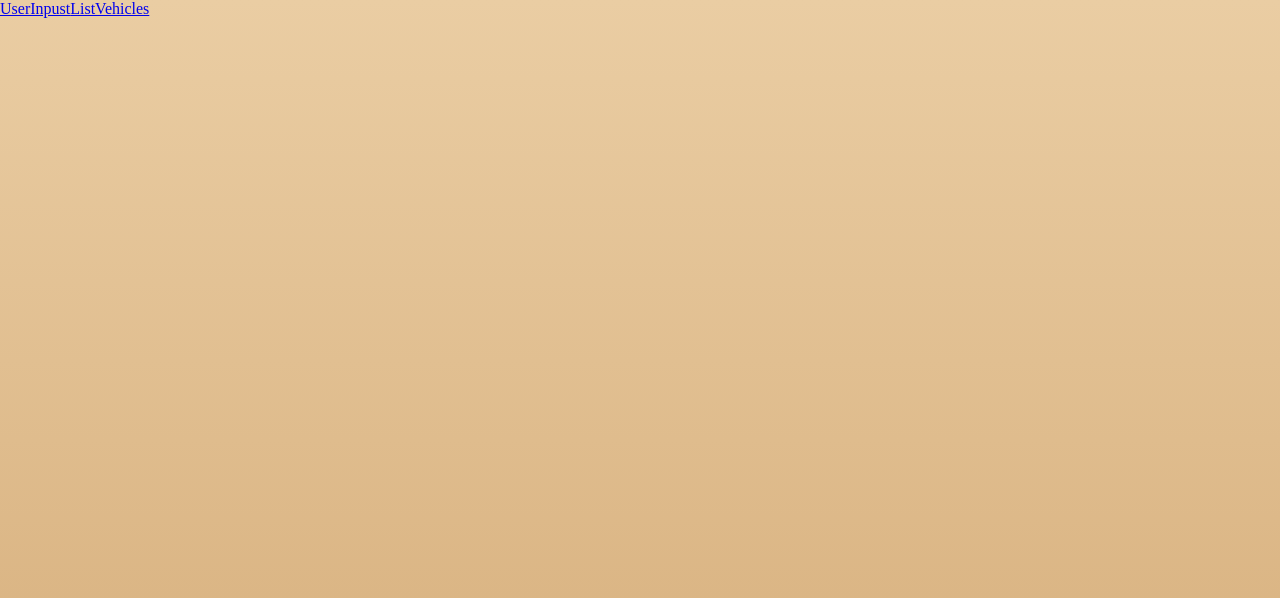
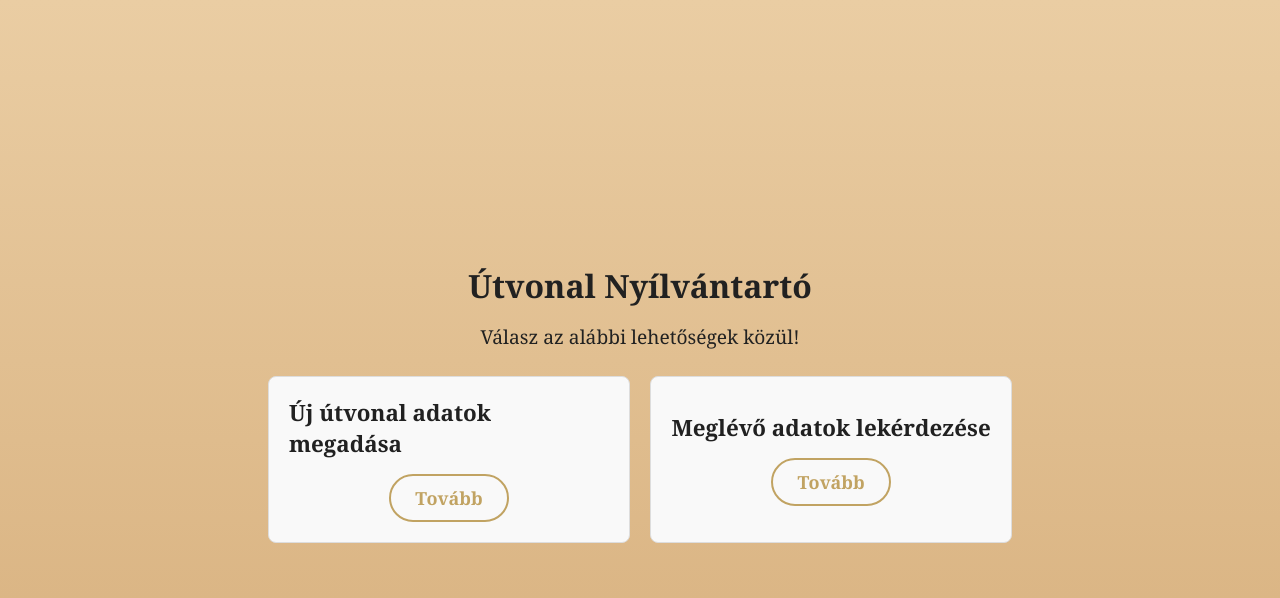
Before and after one commit to novadaya/utvonal-nyilvantarto, a React (Create React App) app: page / in a window 1280 px wide. Shown: the top 598 px of the page. Built offline with nearby package versions, Linux system fonts and the light colour scheme.

Commit message:
firebase init

```diff
--- a/package.json
+++ b/package.json
@@ -6,10 +6,12 @@
     "@testing-library/jest-dom": "^5.17.0",
     "@testing-library/react": "^13.4.0",
     "@testing-library/user-event": "^13.5.0",
+    "firebase": "^10.8.1",
     "react": "^18.2.0",
     "react-dom": "^18.2.0",
     "react-router-dom": "^6.22.2",
     "react-scripts": "5.0.1",
+    "uid": "^2.0.2",
     "web-vitals": "^2.1.4"
   },
   "scripts": {
--- a/src/App.css
+++ b/src/App.css
@@ -2,12 +2,123 @@
   box-sizing: border-box;
   padding: 0;
   margin: 0;
+  font-family: Cambria, Cochin, Georgia, Times, 'Times New Roman', serif;
 }
 
 body {
   width: 100%;
   height: 100vh;
+  display: flex;
+  align-items: center;
+  justify-content: center;
+  color:#212121;
   background: #eacda3;  /* fallback for old browsers */
   background: -webkit-linear-gradient(to top, #d6ae7b, #eacda3);  /* Chrome 10-25, Safari 5.1-6 */
   background: linear-gradient(to top, #d6ae7b, #eacda3); /* W3C, IE 10+/ Edge, Firefox 16+, Chrome 26+, Opera 12+, Safari 7+ */
 }
+
+.home {
+  max-width: 800px;
+  height: 100vh;
+  display: flex;
+  flex-wrap: wrap;
+  justify-content: center;
+  align-items: center;
+  flex-direction: column;
+}
+
+.box-container {
+  width: 100%;
+  display: flex;
+  flex-wrap: wrap;
+}
+
+h1 {
+  font-size: 2rem;
+  margin: 1rem;
+}
+
+p {
+  margin-bottom: 1rem;
+  font-size: 1.2rem;
+}
+
+
+
+.box {
+  flex: 1;
+  min-width: 350px;
+  margin: 10px;
+  padding: 20px;
+  border: 1px solid #ddd;
+  display: flex;
+  align-items: center;
+  justify-content: center;
+  flex-direction: column;
+  border-radius: 8px;
+  background-color: #f9f9f9;
+}
+
+h2 {
+  font-size: 1.4rem;
+  margin-bottom: 15px;
+}
+
+button {
+  cursor: pointer;
+  position: relative;
+  padding: 10px 24px;
+  font-size: 18px;
+  color: rgb(193, 163, 98);
+  border: 2px solid rgb(193, 163, 98);
+  border-radius: 34px;
+  background-color: transparent;
+  font-weight: 600;
+  transition: all 0.3s cubic-bezier(0.23, 1, 0.320, 1);
+  overflow: hidden;
+}
+
+button::before {
+  content: '';
+  position: absolute;
+  inset: 0;
+  margin: auto;
+  width: 50px;
+  height: 50px;
+  border-radius: inherit;
+  scale: 0;
+  z-index: -1;
+  background-color: rgb(193, 163, 98);
+  transition: all 0.6s cubic-bezier(0.23, 1, 0.320, 1);
+}
+
+button:hover::before {
+  scale: 3;
+}
+
+button:hover {
+  color: #212121;
+  scale: 1.05;
+  box-shadow: 0 0px 20px rgba(193, 163, 98,0.4);
+}
+
+button:active {
+  scale: 1;
+}
+
+.back-to-home {
+  position: fixed;
+  left: 20px;
+  top: 20px;
+}
+
+
+@media only screen and (max-width: 768px) {
+  .card {
+      flex: 100%;
+  }
+
+  button {
+    width: 100%;
+  }
+}
--- /dev/null
+++ b/src/Components/BackToHome.jsx
@@ -0,0 +1,8 @@
+import '../App.css';
+export default function BackToHome() {
+    return (
+        <div className="back-to-home">
+            <button onClick={() => window.location = "/"}>Vissza</button>
+        </div>
+    );
+}
--- /dev/null
+++ b/src/Components/SingleUserInput.jsx
@@ -0,0 +1,56 @@
+import "../App.css";
+import { useState } from "react";
+import { initializeApp } from 'firebase/app';
+import { getDatabase, ref, set } from 'firebase/database';
+
+export default function SingleUserInput() {
+    const [date, setDate] = useState('');
+    const [time, setTime] = useState('');
+    const [telepules, setTelepules] = useState('');
+    const [utca, setUtca] = useState('');
+    const [hazszam, setHazszam] = useState('');
+    const [partner, setPartner] = useState('');
+    const [km, setKm] = useState('');
+
+    const firebaseConfig = {
+        apiKey: "AIzaSyBEXnOuLfVgbEw5THtLsnTJMTEXdDkFCXI",
+        authDomain: "slotsfire-c2552.firebaseapp.com",
+        databaseURL: "https://slotsfire-c2552.firebaseio.com",
+        projectId: "slotsfire-c2552",
+        storageBucket: "slotsfire-c2552.appspot.com",
+        messagingSenderId: "337384928398",
+        appId: "1:337384928398:web:9e493cb3a9d92b6d5745df"
+      };
+
+      initializeApp(firebaseConfig);
+      const database = getDatabase();
+      const usersRef = ref(database, 'users');
+
+      const user = {
+        name: "John Doe",
+        email: "johndoe@example.com",
+      };
+
+      set(usersRef, user);
+
+    const Push = () => {
+        database.ref("user").set({
+            name: date,
+            age: km,
+        }).catch(alert);
+    }
+
+    return (
+        <div  style={{ marginTop: 250 }}>
+            <center>
+                <input placeholder="Enter your name" value={date}
+                    onChange={(e) => setDate(e.target.value)} />
+                <br /><br />
+                <input placeholder="Enter your age" value={km}
+                    onChange={(e) => setKm(e.target.value)} />
+                <br /><br />
+                <button onClick={Push}>PUSH</button>
+            </center>
+        </div>
+    );
+}
--- /dev/null
+++ b/src/Components/firebaseConfig/Firebase.jsx
@@ -0,0 +1,3 @@
+import React from "react";
+import StartFirebase from "./FirebaseConfig";
+import { ref, set, get, update, remowe, child} from 'firebase/database';
--- a/src/Pages/Home.jsx
+++ b/src/Pages/Home.jsx
@@ -1,12 +1,22 @@
 import React from "react";
-
+import '../App.css';
 
 
 export default function Home() {
     return (
-        <div>
-                    <a href="/userinputs" className="pageLink">UserInpust</a>
-                    <a href='/listvehicles' className="pageLink">ListVehicles</a>
+        <div className="home">
+            <h1 className="title">Útvonal Nyílvántartó</h1>
+            <p>Válasz az alábbi lehetőségek közül!</p>
+            <div className="box-container">
+                <div className="box">
+                    <h2>Új útvonal adatok megadása</h2>
+                    <button onClick={() => window.location = "/userinputs"}>Tovább</button>
+                </div>
+                <div className="box">
+                    <h2>Meglévő adatok lekérdezése</h2>
+                <button onClick={() => window.location = "/listvehicles"}>Tovább</button>
+                </div>
+            </div>
         </div>
     )
 };
--- a/src/Pages/ListVehicles.jsx
+++ b/src/Pages/ListVehicles.jsx
@@ -1,6 +1,9 @@
-
+import BackToHome from "../Components/BackToHome";
 export default function ListVehicles(){
     return (
-        <div>ListVehicles</div>
+        <div>
+            <BackToHome/>
+            ListVehicles
+        </div>
     );
 }
--- a/src/Pages/UserInputs.jsx
+++ b/src/Pages/UserInputs.jsx
@@ -1,6 +1,10 @@
-
+import BackToHome from "../Components/BackToHome";
+import SingleUserInput from "../Components/SingleUserInput";
 export default function UserInputs() {
     return (
-        <div>UserInputs</div>
+        <div>
+            <BackToHome/>
+             <SingleUserInput/>
+        </div>
     );
 }
```
Also changed, not shown: src/Components/firebaseConfig/FirebaseConfig.jsx (added, +23 -0 lines), 1 other file (tests, documents, lock files or other folders).
